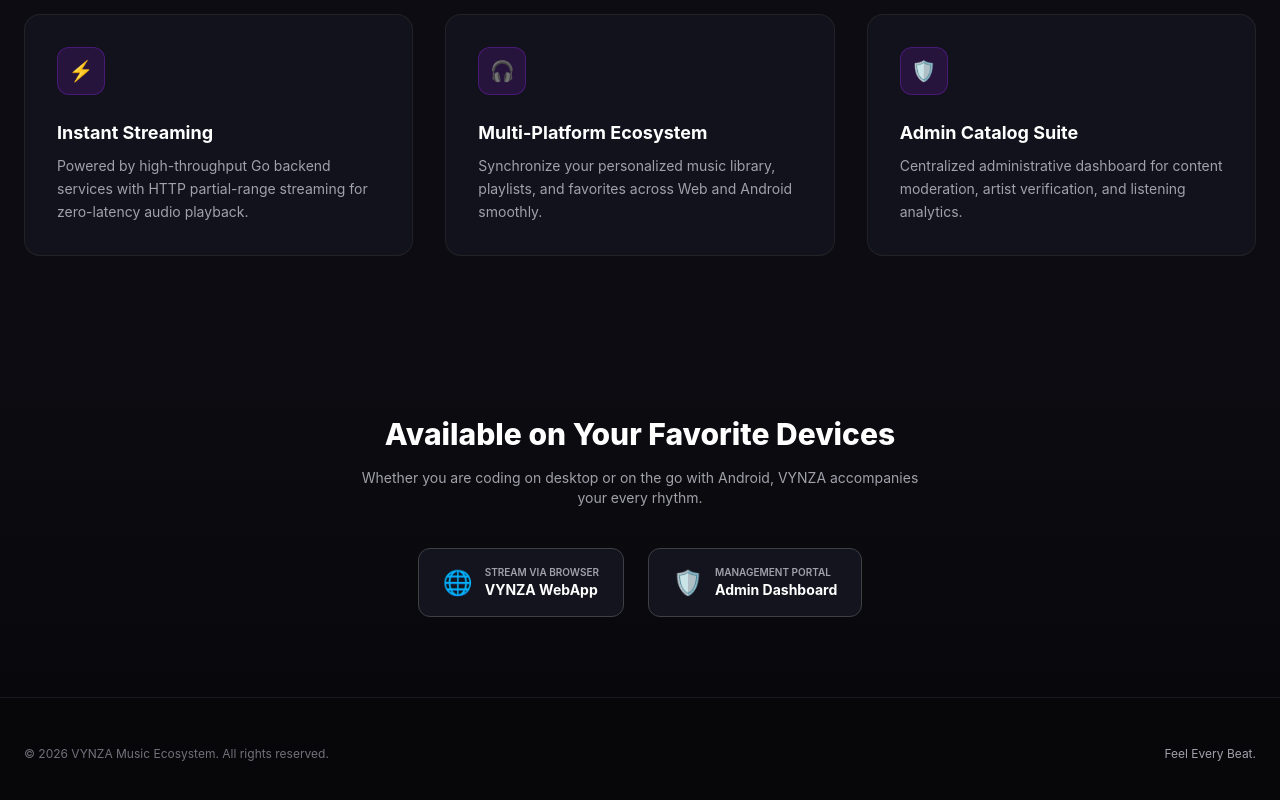
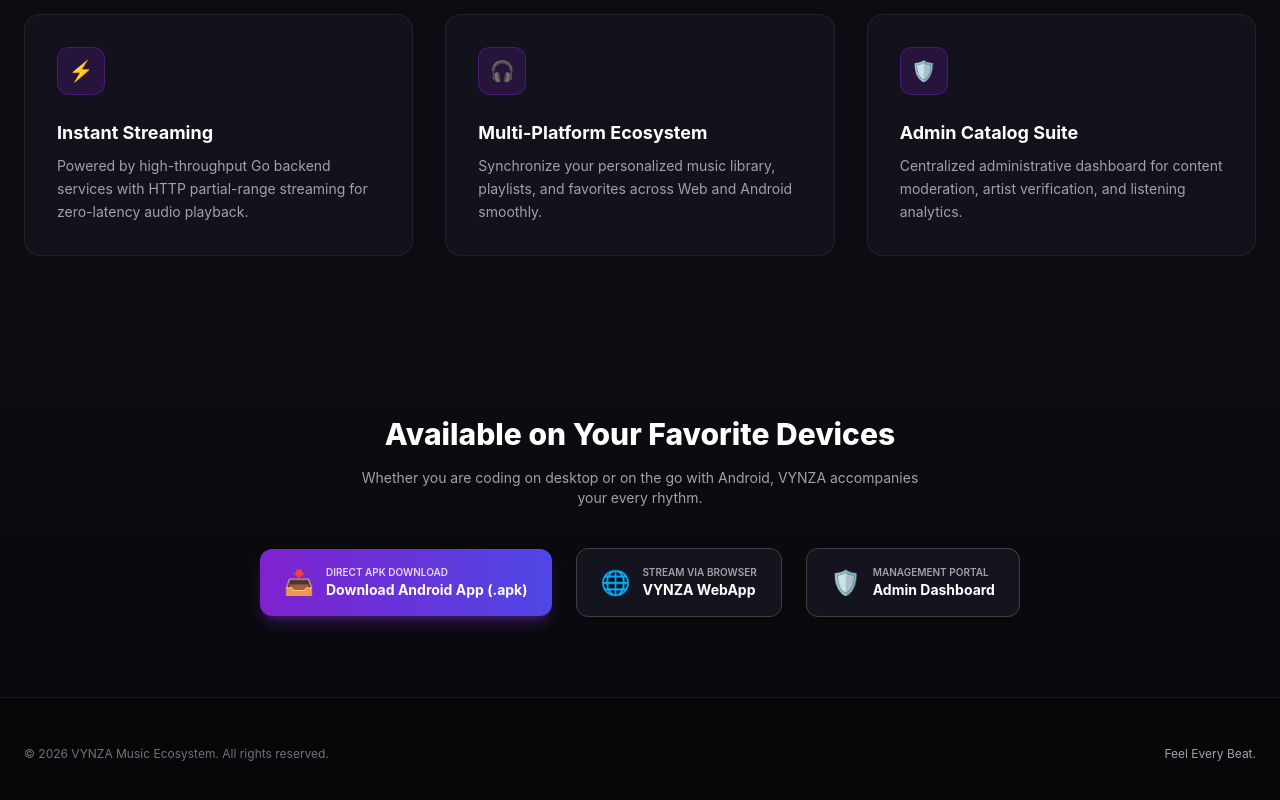
Before and after one commit to Vynza/LandingPage, a website built with Vite: page index.html in a window 1280 px wide. Shown: the part 807-1607 px from the top of the page. Built offline with nearby package versions, Linux system fonts and the light colour scheme.

Commit message:
feat(landing): add direct Android APK download button linking to v1.0.0 release

```diff
--- a/index.html
+++ b/index.html
@@ -160,6 +160,17 @@
 
         <div class="flex flex-wrap items-center justify-center gap-6">
           <a
+            href="https://github.com/Vynza/AndroidApp/releases/download/v1.0.0/vynza-music-app-v1.0.0.apk"
+            class="flex items-center space-x-3 px-6 py-4 rounded-xl bg-gradient-to-r from-purple-700 to-indigo-600 hover:from-purple-600 hover:to-indigo-500 text-white font-bold shadow-lg shadow-purple-600/30 transition transform hover:-translate-y-0.5"
+          >
+            <span class="text-2xl">📥</span>
+            <div class="text-left">
+              <div class="text-[10px] text-purple-200 uppercase font-semibold">Direct APK Download</div>
+              <div class="text-sm font-bold text-white">Download Android App (.apk)</div>
+            </div>
+          </a>
+
+          <a
             href="http://localhost:3000"
             target="_blank"
             class="flex items-center space-x-3 px-6 py-4 rounded-xl bg-[#14141e] border border-zinc-700 hover:border-purple-500 transition"
```
